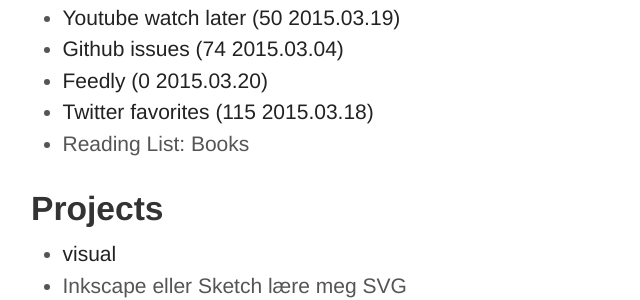
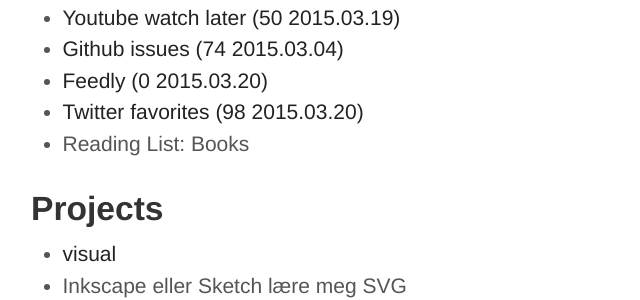
Before and after one commit to Andersos/andersos.net, a Jekyll site: the page built from gtd.html, in a window 1280 px wide. Shown: the part 434-734 px from the top of the page, without its empty margins (273-913 px from the left). Built offline with Jekyll 4.4.1, drawn with Linux system fonts in a browser that asks for light colours; Markdown is read by kramdown in place of the engine named in the settings.

Commit message:
Update gtd.html

```diff
--- a/gtd.html
+++ b/gtd.html
@@ -12,7 +12,7 @@
     <li><a href="https://www.youtube.com/playlist?list=WL">Youtube watch later (50 2015.03.19)</a></li>
     <li><a href="https://github.com/issues">Github issues (74 2015.03.04)</a></li>
     <li><a href="http://feedly.com/">Feedly (0 2015.03.20)</a></li>
-    <li><a href="https://twitter.com/favorites">Twitter favorites (115 2015.03.18)</a></li>
+    <li><a href="https://twitter.com/favorites">Twitter favorites (98 2015.03.20)</a></li>
     <li>Reading List: Books</li>
 </ul>
 
```
